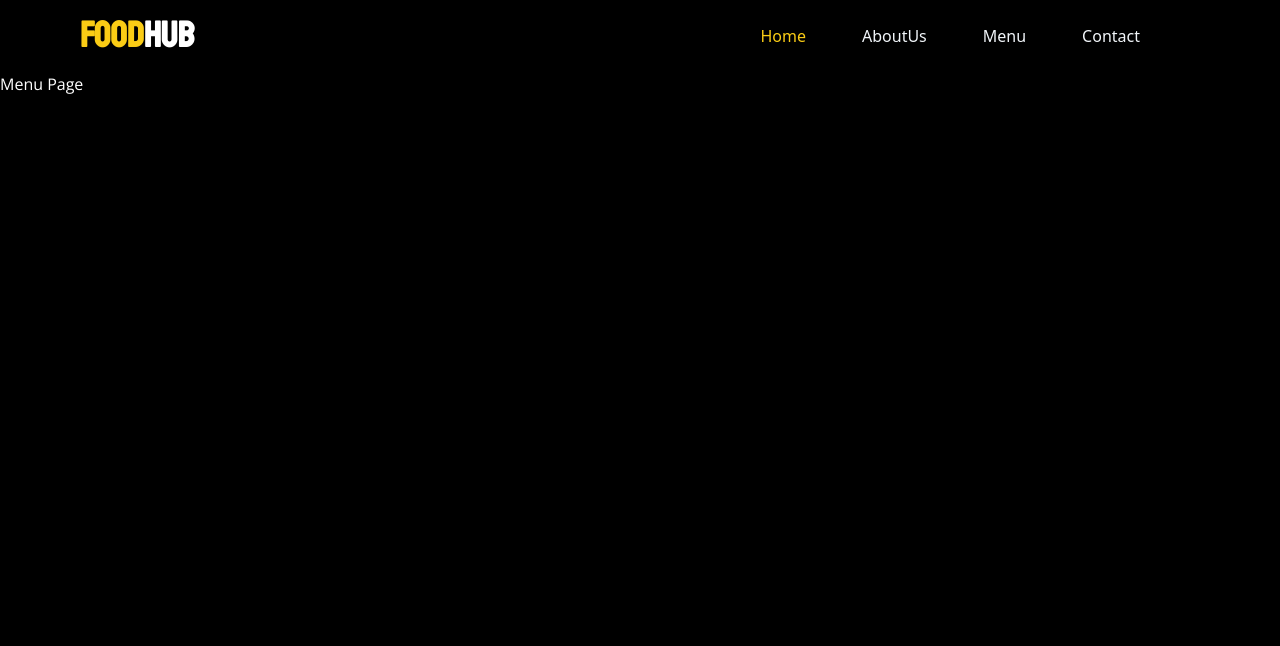
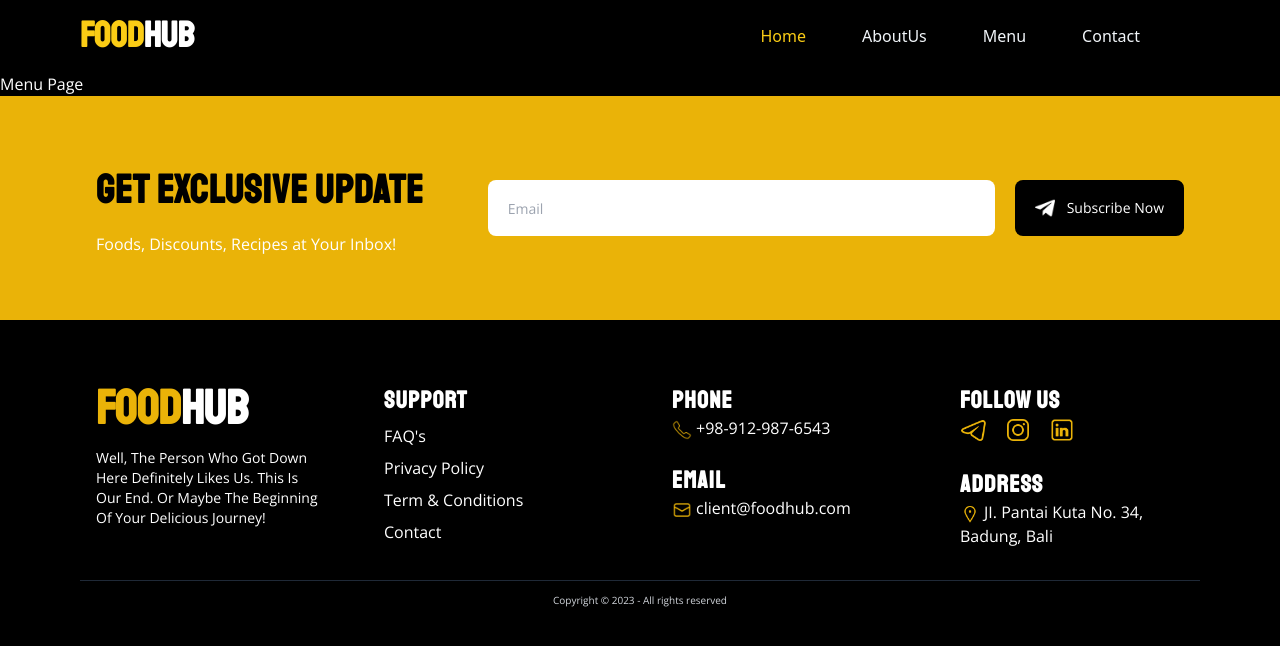
Before and after one commit to mamad-zahiri/foodhub, a React (Vite) app: page /menu in a window 1280 px wide. Shown: the top 646 px of the page. Built offline with nearby package versions, Linux system fonts and the light colour scheme.

Commit message:
replace Footer and Subscribe componentes to App component
the Footer and Subscribe components are repeated in all pages, so they
should place in App component

```diff
--- a/src/App.jsx
+++ b/src/App.jsx
@@ -6,6 +6,8 @@ import Home from "./Pages/Home/Index"
 import About from "./Pages/About/Index"
 import Contact from "./Pages/Contact/Index"
 import Menu from "./Pages/Menu/Index"
+import Subscribe from "./Components/Subscribe"
+import Footer from "./Components/Footer"
 
 // const Home = React.lazy(() => import("./Pages/Home/Index"))
 // const About = React.lazy(() => import("./Pages/About/Index"))
@@ -16,13 +18,16 @@ function App() {
     return (
         <>
             <Header />
+
             <Routes>
                 <Route path="/" element={<Home />} />
                 <Route path="/contact" element={<Contact />} />
                 <Route path="/about" element={<About />} />
                 <Route path="/menu" element={<Menu />} />
             </Routes>
-            {/* <div className="mt-40"></div> */}
+
+            <Subscribe />
+            <Footer />
         </>
     )
 }
--- a/src/Pages/Home/Index.jsx
+++ b/src/Pages/Home/Index.jsx
@@ -7,8 +7,6 @@ import Menu from "./Menu"
 import CustomerReview from "./CustomerReview"
 import SpecialOffer from "./SpecialOffer"
 import NewsAndArticles from "./NewsAndArticles"
-import Subscribe from "../../Components/Subscribe"
-import Footer from "../../Components/Footer"
 
 const Home = () => {
     return (
@@ -25,8 +23,6 @@ const Home = () => {
             <CustomerReview />
             <SpecialOffer />
             <NewsAndArticles />
-            <Subscribe />
-            <Footer />
         </>
     )
 }
```
